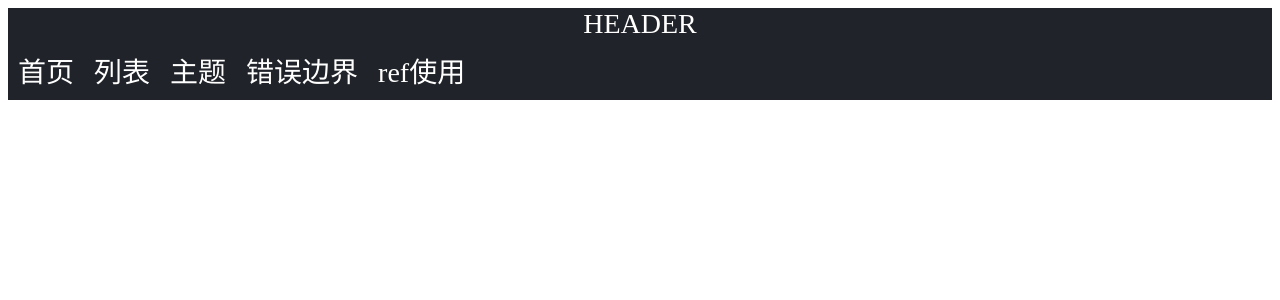
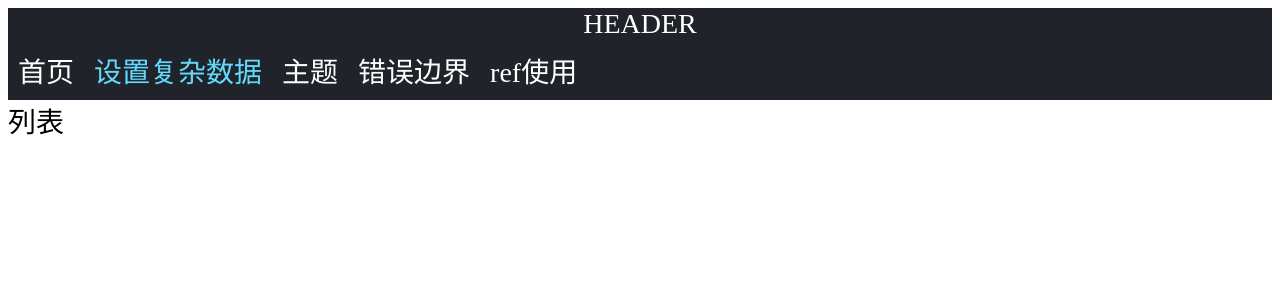
Before and after one commit to life-plant/react-app, a React (Create React App) app: page /set-state in a window 1280 px wide. Shown: the top 300 px of the page. Built offline with nearby package versions, Linux system fonts and the light colour scheme.

Commit message:
set-state

```diff
--- a/src/common/router-config.js
+++ b/src/common/router-config.js
@@ -5,7 +5,7 @@
 import { lazy } from 'react';
 const Index = lazy(() => import('src/pages/index'));
 const Detail = lazy(() => import('src/pages/detail'));
-const List = lazy(() => import('src/pages/list'));
+const setState = lazy(() => import('src/pages/set-state'));
 const Theme = lazy(() => import('src/pages/theme'));
 const errorBoundary = lazy(() => import('src/pages/error-boundary'));
 const refCom = lazy(() => import('src/pages/ref-com'));
@@ -19,9 +19,9 @@ const routerConfig = [
     showInNav: true,
   },
   {
-    path: '/list',
-    navName: '列表',
-    component: List,
+    path: '/set-state',
+    navName: '设置复杂数据',
+    component: setState,
     showInNav: true,
   },
   {
--- /dev/null
+++ b/src/pages/set-state/index.js
@@ -0,0 +1,33 @@
+
+import React from 'react';
+import './index.scss';
+
+class Index extends React.Component {
+    constructor(props) {
+        super(props);
+        this.state = {
+            qustion: {
+                title: 'aaa',
+                dialog: [
+                    {
+                        type: 1,
+                        ask: 'zzzz',
+                    }, {
+                        type: 2,
+                        answer: 'yyyy',
+                    }
+                ]
+            }
+        }
+    }
+
+    render() {
+        return (
+            <div className = "index" >
+                列表
+            </div>
+        );
+    }
+}
+
+export default Index;
```
Also changed, not shown: src/pages/set-state/index.scss (added).
